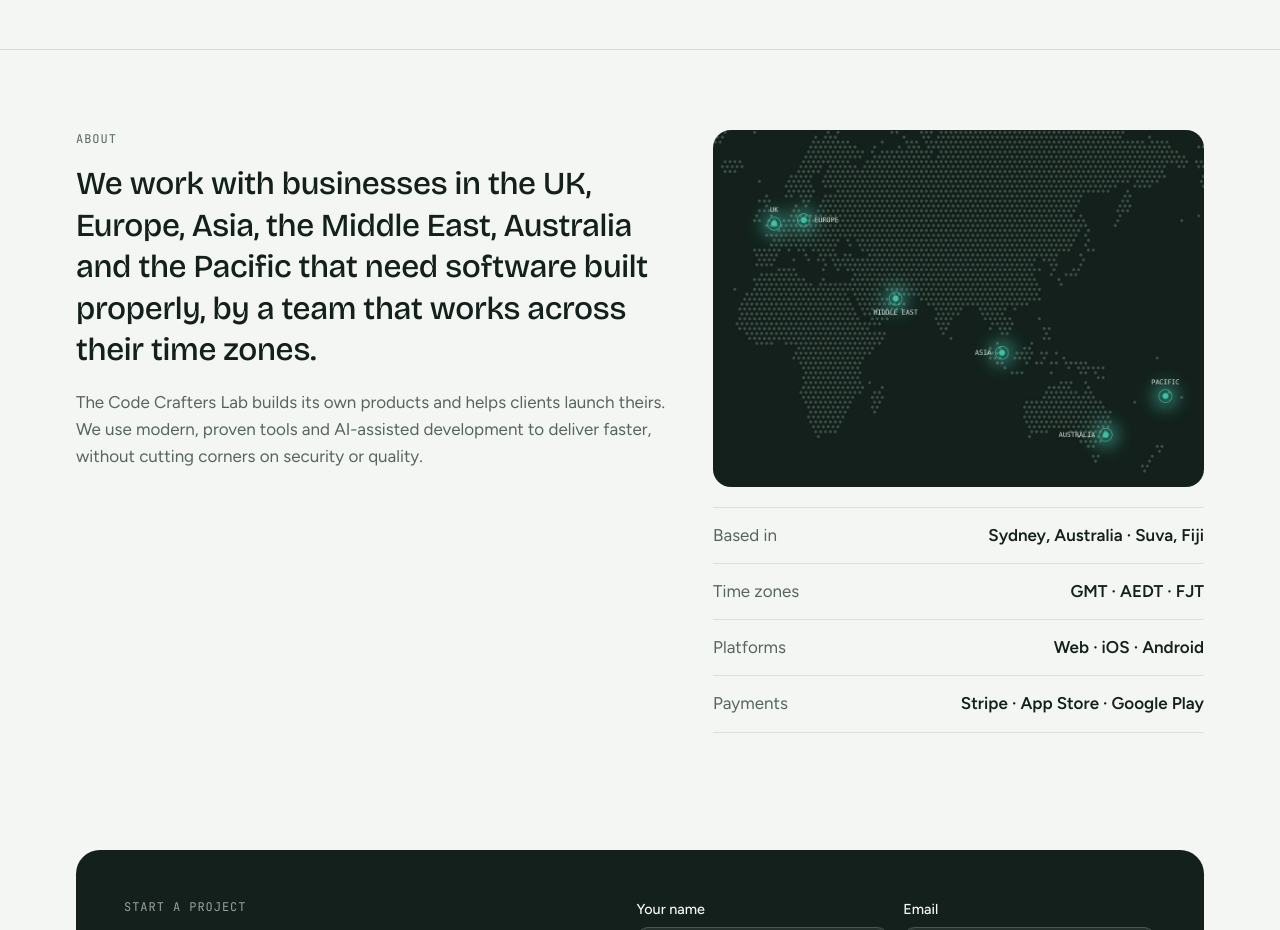
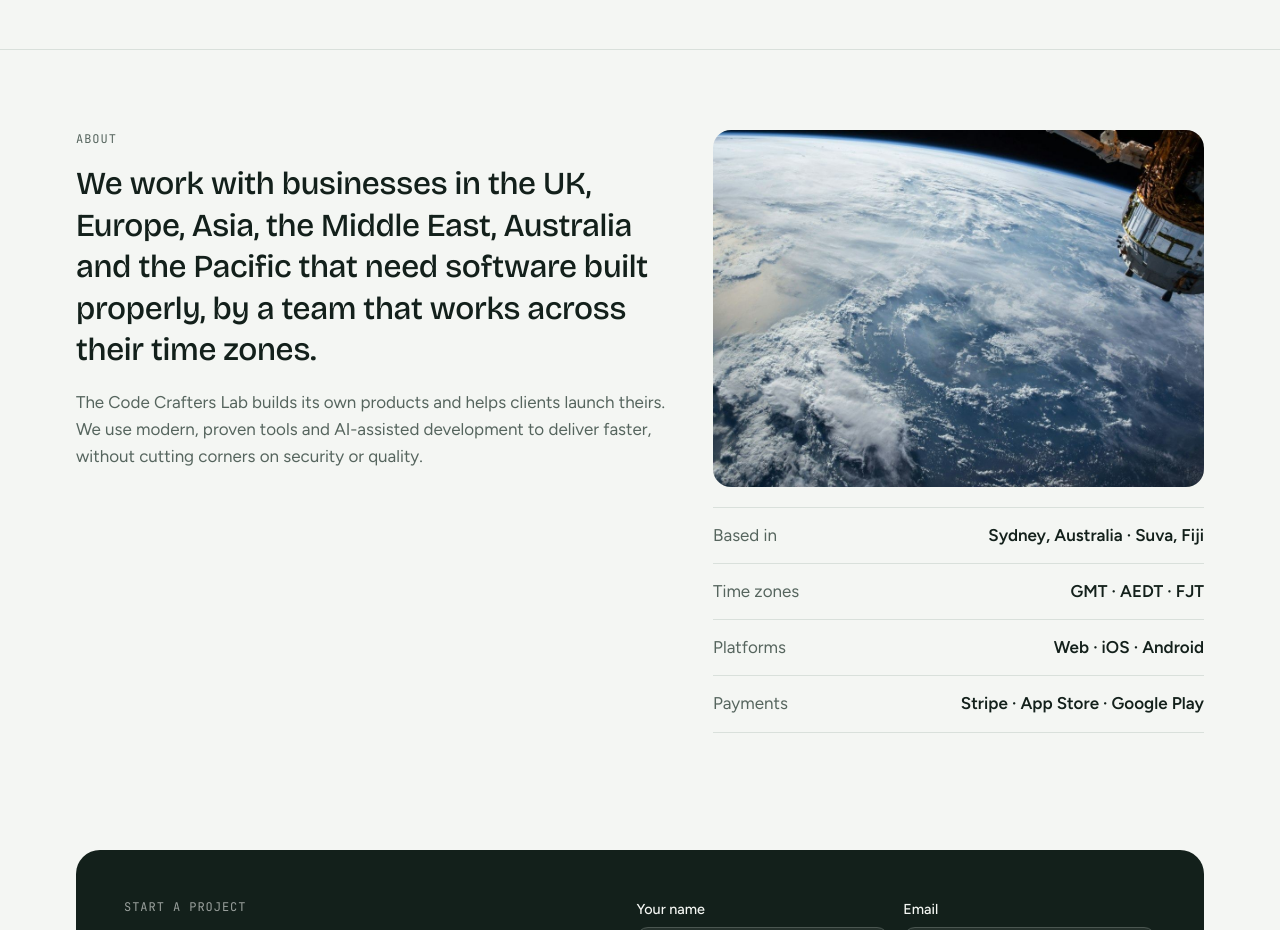
Before and after one commit to thecodecrafterslab/thecodecrafters-website, a plain HTML site: page index.html in a window 1280 px wide. Shown: the part 3200-4130 px from the top of the page. Drawn offline with nearby package versions, Linux system fonts and the light colour scheme.

Commit message:
Use an Earth-from-orbit photo in the About section
Co-Authored-By: Claude Fable 5.2 <noreply@anthropic.com>
Claude-Session: https://claude.ai/code/session_01Uqweyp9VNs8x7cHNQCV4iW

```diff
--- a/index.html
+++ b/index.html
@@ -290,7 +290,7 @@ footer .wrap{display:flex;flex-wrap:wrap;justify-content:space-between;gap:12px}
         <p class="big" style="margin-top:14px">We work with businesses in the UK, Europe, Asia, the Middle East, Australia and the Pacific that need software built properly, by a team that works across their time zones.</p>
         <p style="margin-top:18px;color:var(--muted)">The Code Crafters Lab builds its own products and helps clients launch theirs. We use modern, proven tools and AI-assisted development to deliver faster, without cutting corners on security or quality.</p>
       </div>
-      <div><img class="about-photo" src="regions.jpg" alt="Dotted world map marking the UK, Europe, the Middle East, Asia, Australia and the Pacific" loading="lazy"><dl class="facts">
+      <div><img class="about-photo" src="earth.jpg" alt="The Earth seen from orbit, with clouds over the ocean" loading="lazy"><dl class="facts">
         <div><dt>Based in</dt><dd>Sydney, Australia · Suva, Fiji</dd></div>
         <div><dt>Time zones</dt><dd>GMT · AEDT · FJT</dd></div>
         <div><dt>Platforms</dt><dd>Web · iOS · Android</dd></div>
```
Also changed, not shown: earth.jpg (added), regions.jpg (deleted), sydney.jpg (deleted).
